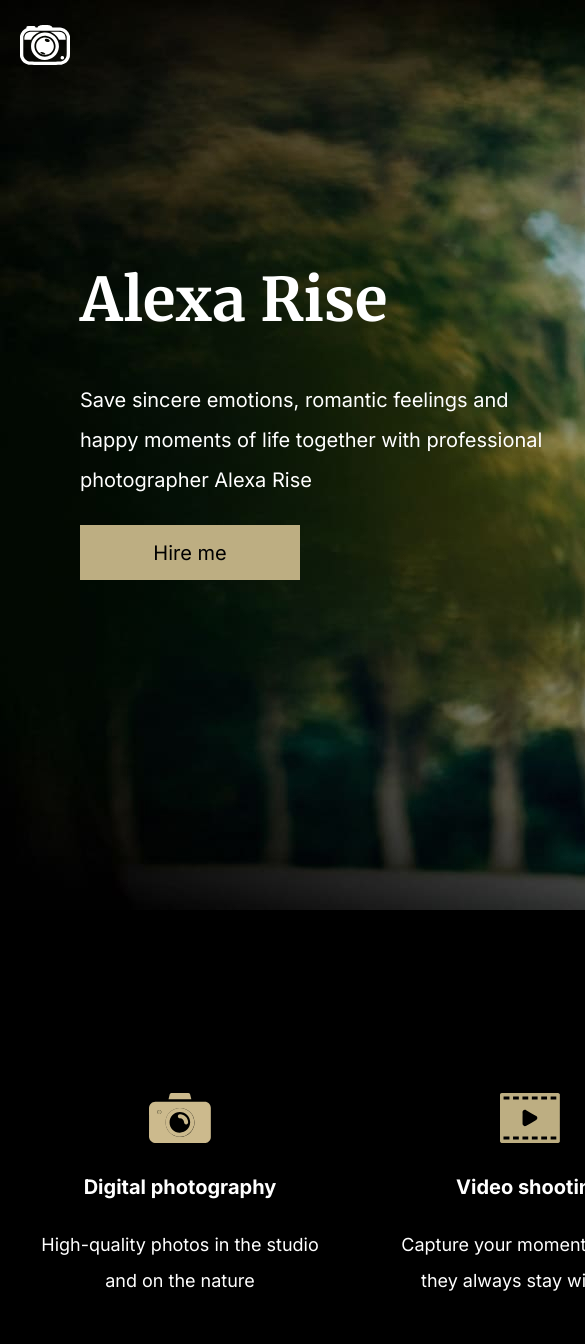
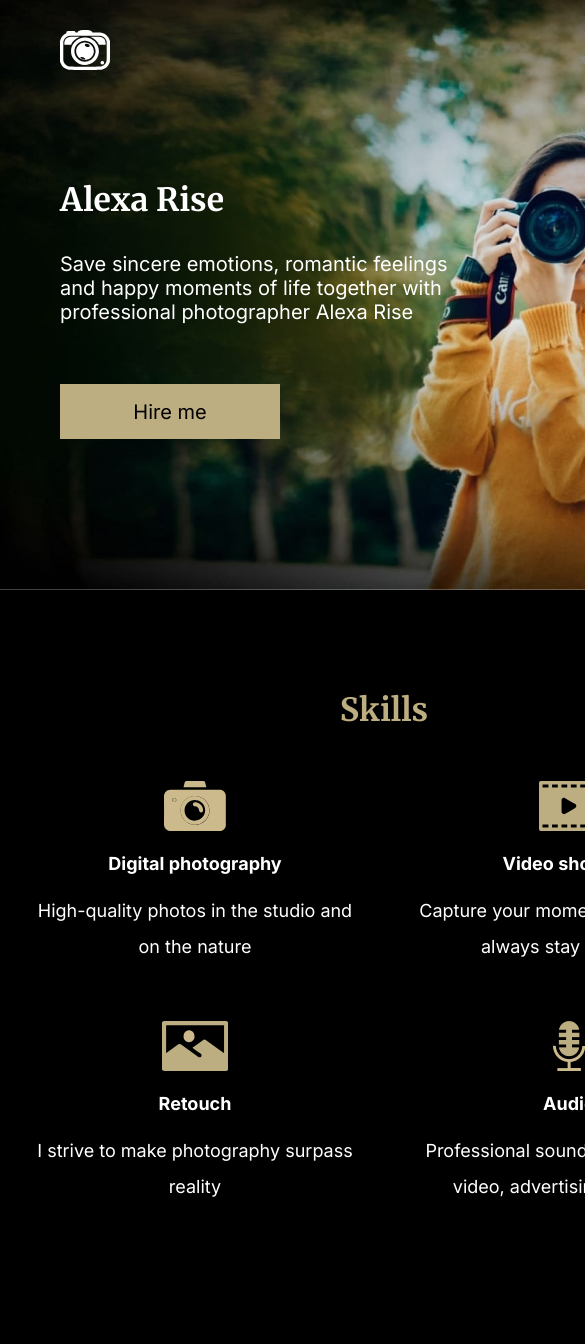
Before and after one commit to AngelMakh/rsschool-portfolio, a plain HTML site: page portfolio/index.html in a window 390 px wide. Shown: the top 1344 px of the page, 585 px wide, since content can reach past the window. Drawn offline with Linux system fonts and the light colour scheme.

Commit message:
Add files via upload
add adaptive skills and portfolio section

```diff
--- a/portfolio/index.html
+++ b/portfolio/index.html
@@ -3,6 +3,7 @@
  <head>
   <meta charset="utf-8">
   <title>portfolio</title>
+  <meta name="viewport" content="width=device-width, initial-scale=1.0" />
   <link rel="shortcut icon" href="assets/svg/favicon.ico" type="image/ico">
   <link rel="preconnect" href="https://fonts.googleapis.com">
   <link rel="preconnect" href="https://fonts.gstatic.com" crossorigin>
@@ -42,29 +43,31 @@
          <section id="skills" class="skills">
          <div class="heh2"><h2>Skills</h2></div>
          <div class="skills-items">
-             <div class="skill-item" style="margin-right:30px;">
+             <div class = "skills-row">
+             <div class="skill-item">
                  <img src = "assets/svg/camera 1.svg" alt="camera" width="62px" height="50px">
                  <p>Digital photography</p>
                  <p class="text-item">High-quality photos in the studio and on the nature</p>
                  </div>
 
-             <div class="skill-item" style="margin-right: 30px;" style="margin-left: 30px;">
-                 <img src = "assets/svg/video 1.svg" alt="video" width="60px" height="50px">
-                 <p>Video shooting</p>
-                 <p class="text-item">Capture your moments so that they always stay with you</p>
-             </div>
+                 <div class="skill-item">
+                    <img src = "assets/svg/image 1.svg" alt="image" width="66px" height="50px">
+                    <p>Retouch</p>
+                    <p class="text-item">I strive to make photography surpass reality</p>
+                 </div></div>
 
-             <div class="skill-item"  style="margin-right: 30px;" style="margin-left: 30px;">
-                <img src = "assets/svg/image 1.svg" alt="image" width="66px" height="50px">
-                <p>Retouch</p>
-                <p class="text-item">I strive to make photography surpass reality</p>
-             </div>
+             <div class = "skills-row">
+                <div class="skill-item">
+                    <img src = "assets/svg/video 1.svg" alt="video" width="60px" height="50px">
+                    <p>Video shooting</p>
+                    <p class="text-item">Capture your moments so that they always stay with you</p>
+                </div>
 
-             <div class="skill-item" style="margin-left: 30px;">
+             <div class="skill-item">
                 <img src = "assets/svg/mic 1.png" alt="micro" width="32px" height="50px">
                 <p>Audio</p>
                 <p class="text-item">Professional sounds recording for video, advertising, portfolio</p>
-             </div>
+             </div></div>
 
          </div>
         </section>
@@ -73,10 +76,13 @@
         <section class="portfolio" id="portfolio">
          <div class="heh2"><h2>Portfolio</h2></div>
          <div class="portfolio-buttons">
+             <div class = "buttons-row">
              <span><button class="button-non-active" title="sorry, this function isn't available now. please, try later" ><div class="button-na-text">Winter</div></button></span>
              <span><button class="button-non-active" title="sorry, this function isn't available now. please, try later" ><div class="button-na-text">Spring</div></button></span>
+            </div>
+            <div class = "buttons-row">
              <span><button class="button-non-active" title="sorry, this function isn't available now. please, try later" ><div class="button-na-text">Summer</div></button></span>
-             <span><button ><div class="button-text">Autumn</div></button></span>
+             <span><button ><div class="button-text">Autumn</div></button></span></div>
          </div>
          <div class="portfolio-items">
              <div class="photo-row">
@@ -156,6 +162,7 @@
 
          </div>
     </main>
+    <script src="index.js"></script>
  </body>
  <footer>
      <div class="footer-data">
--- /dev/null
+++ b/portfolio/index.js
@@ -0,0 +1 @@
+"use strict"
--- a/portfolio/style.css
+++ b/portfolio/style.css
@@ -91,7 +91,6 @@
     font-style: normal;
     font-weight: normal;
     font-size: 20px;
-    line-height: 40px;
     text-align: center;
     color: #000000;
   }
@@ -380,7 +379,7 @@ footer .logo-footer :hover{
 }
 
 .text-lng {
-  font-family: Inter;
+  font-family: 'Inter' sans-serif;
   font-style: normal;
   font-weight: bold;
   font-size: 20px;
@@ -438,3 +437,170 @@ textarea {
   margin-left: 20px;
   margin-right: 20px;
 }
+
+.logo-video {
+  border: none;
+  background: rgba(0,0,0,0);
+  width: 130px;
+  height: 130px;
+  padding: 0;
+  margin: 0;
+  margin-top: 288px;
+  margin-left: 636px;
+}
+
+.logo-video :hover{
+  filter: invert(26%) sepia(15%) saturate(638%) hue-rotate(7deg) brightness(92%) contrast(87%);
+}
+
+.rss :hover {
+  color: #BDAE82;
+}
+
+.nav-list :hover{
+  color:#BDAE82;
+}
+
+main .skills-row {
+  width: 720px;
+  display: flex;
+  flex-direction: row;
+}
+@media (max-width: 768px) {
+  main {
+    padding:0px;
+    margin: 0px;
+    background-image: none;
+  }
+  body {
+    max-width: 768px;
+  }
+
+  header .container {
+    background-image: none;
+    background-image: url("assets/img/bg0.jpg");
+    width: 768px;
+    background-size:auto 590px;
+  }
+
+  header .logo {
+    margin-top: 25px;
+    margin-left: 60px;
+  }
+
+  .hero {
+    height: 500px;
+    margin:0;
+    padding:0;
+  }
+
+  .bg {
+    height: 500px;
+    padding:0;
+    margin: 0;
+    background-image: url("assets/img/bg0.jpg");
+    background-size:auto 590px;
+    background-position: center -90px;
+    background-repeat: no-repeat;
+  }
+
+  h1 {
+    margin: 0;
+    padding: 78px 543px 20px 60px;
+    width: 165px;
+    height: 64px;
+    font-size: 32px;
+    line-height: 64px;
+    font-style: normal;
+    font-weight: normal;
+  }
+
+  .introduction {
+    width: 390px;
+    height: 72px;
+    padding-left: 60px;
+    font-style: normal;
+    font-weight: normal;
+    font-size: 20px;
+    line-height: 24px;
+    margin-top: 0;
+    margin-bottom: 60px;
+  }
+
+  .hero span {
+    padding-left: 60px;
+  }
+
+  h2 {
+    margin-top: 0;
+    margin-bottom: 0;
+    font-size: 32px;
+    line-height: 40px;
+  }
+
+  main .skills h2 {
+    padding-bottom: 51px;
+  }
+
+  main .skills {
+    height: 629px;
+  }
+
+  main .skill-item {
+    margin: 0;
+    padding: 0;
+  }
+
+  main .skills-items{
+    margin: 0;
+    justify-content: center;
+    margin-left: 60px;
+    margin-right: 64px;
+    gap: 54px;
+  }
+
+  main .skill-item p {
+    font-style: normal;
+    font-weight: bold;
+    font-size: 18px;
+    line-height: 22px
+
+  }
+
+  main .skills-row {
+    flex-direction: none;
+    display: block;
+  }
+
+  main .portfolio {
+    height: 3870px;
+  }
+
+  .portfolio .heh2 {
+    padding-top: 80px;
+    padding-bottom: 50px;
+  }
+
+  .portfolio .portfolio-buttons {
+    margin-bottom: 55px;
+    display: block;
+    margin-left: 162px;
+  }
+
+  .portfolio button {
+    margin-bottom: 5px;
+  }
+
+  .portfolio .portfolio-items {
+    display: flex;
+    flex-direction: column;
+    margin-left:159px;
+  }
+
+  .photo-row {
+    flex-direction: column;
+    gap:25px;
+  }
+
+
+}
```
Also changed, not shown: portfolio/assets/img/bg0.jpg (added).
